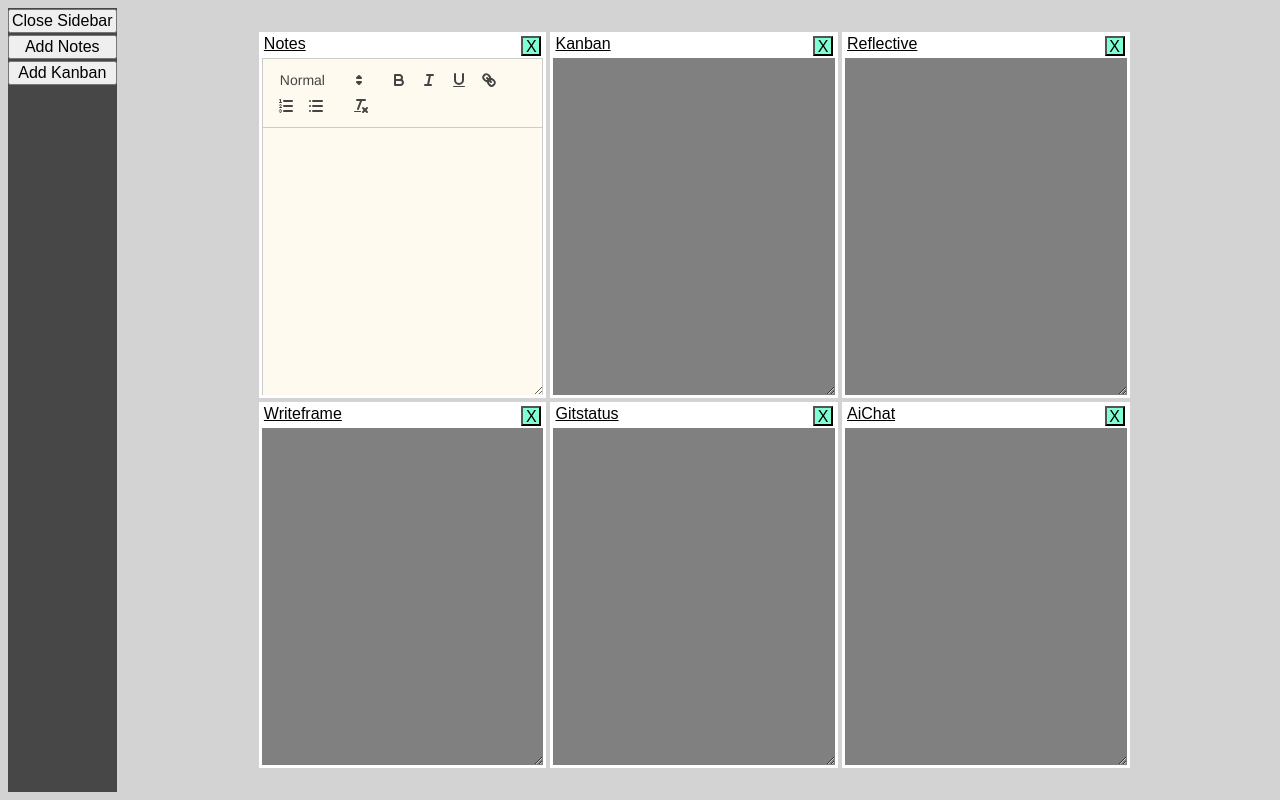
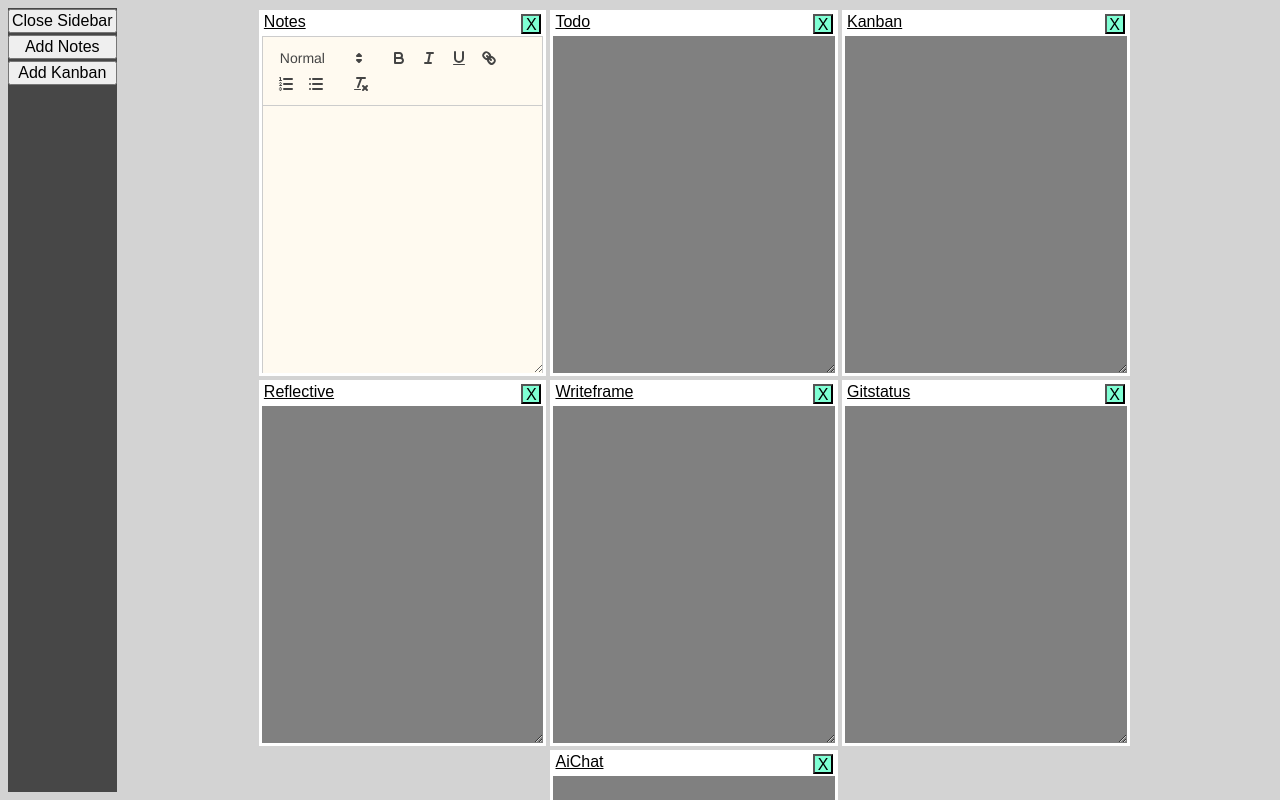
Before and after one commit to J-Wll/dev-companion, a React (Vite) app: page / in a window 1280 px wide. Shown: the top 800 px of the page. Built offline with nearby package versions, Linux system fonts and the light colour scheme.

Commit message:
Added component props variable used for rendering modules

```diff
--- a/src/App.jsx
+++ b/src/App.jsx
@@ -20,7 +20,7 @@ export default function App() {
   useEffect(() => {
     if (moduleList.length === 0) {
       console.log("!!!!!!!!!!!!!!!!!USE EFFECT TRIGGERED!!!!!!!!!!!!!!!!!!!");
-      const defaultModules = ["Notes", "Kanban", "Reflective", "Writeframe", "Gitstatus", "AiChat"];
+      const defaultModules = ["Notes", "Todo", "Kanban", "Reflective", "Writeframe", "Gitstatus", "AiChat"];
 
       const startingModuleList = defaultModules.map((moduleType) => {
         const moduleKey = self.crypto.randomUUID();
--- a/src/Module.jsx
+++ b/src/Module.jsx
@@ -5,10 +5,19 @@ export default function Module(props) {
     // console.log(props);
 
     function componentContent(purpose) {
-        // probably check purpose in a dict, one side component names and one components, each component in its own file
-        if (purpose === "Notes") {
-            return <NoteContent data={props.data} setData={props.setData} counter={props.counter} globalModuleData = {props.globalModuleData} />
+        const componentProps = { data: props.data, setData: props.setData, counter: props.counter, globalModuleData: props.globalModuleData }
+        switch (purpose) {
+            case "Notes":
+                return <NoteContent {...componentProps} />
+            case "Todo":
+                // return <NoteContent {...componentProps} />
+                break;
+            default:
+                break;
         }
+        // if (purpose === "Notes") {
+        //     // return <NoteContent data={props.data} setData={props.setData} counter={props.counter} globalModuleData = {props.globalModuleData} />
+        // }
     }
 
     return (
```
